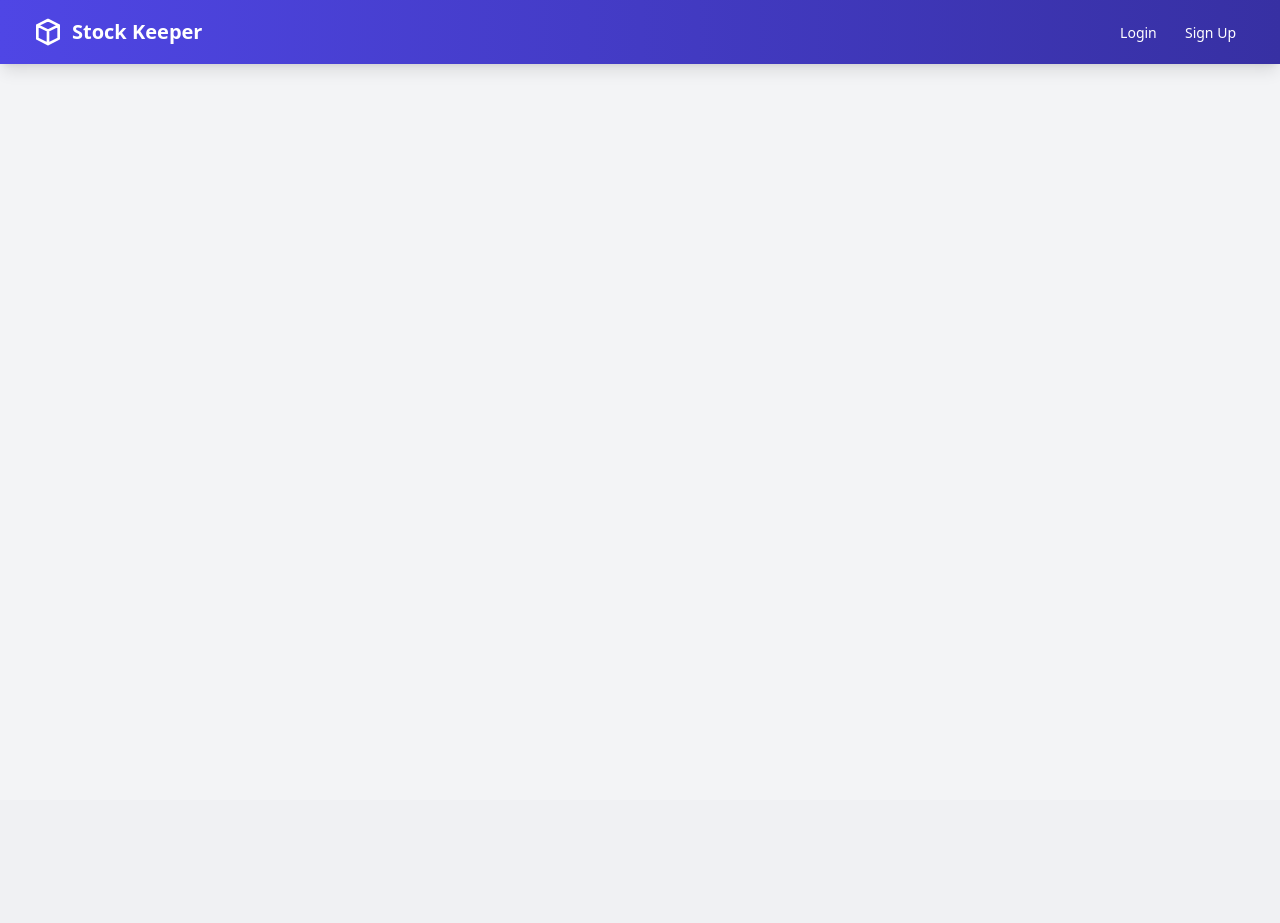
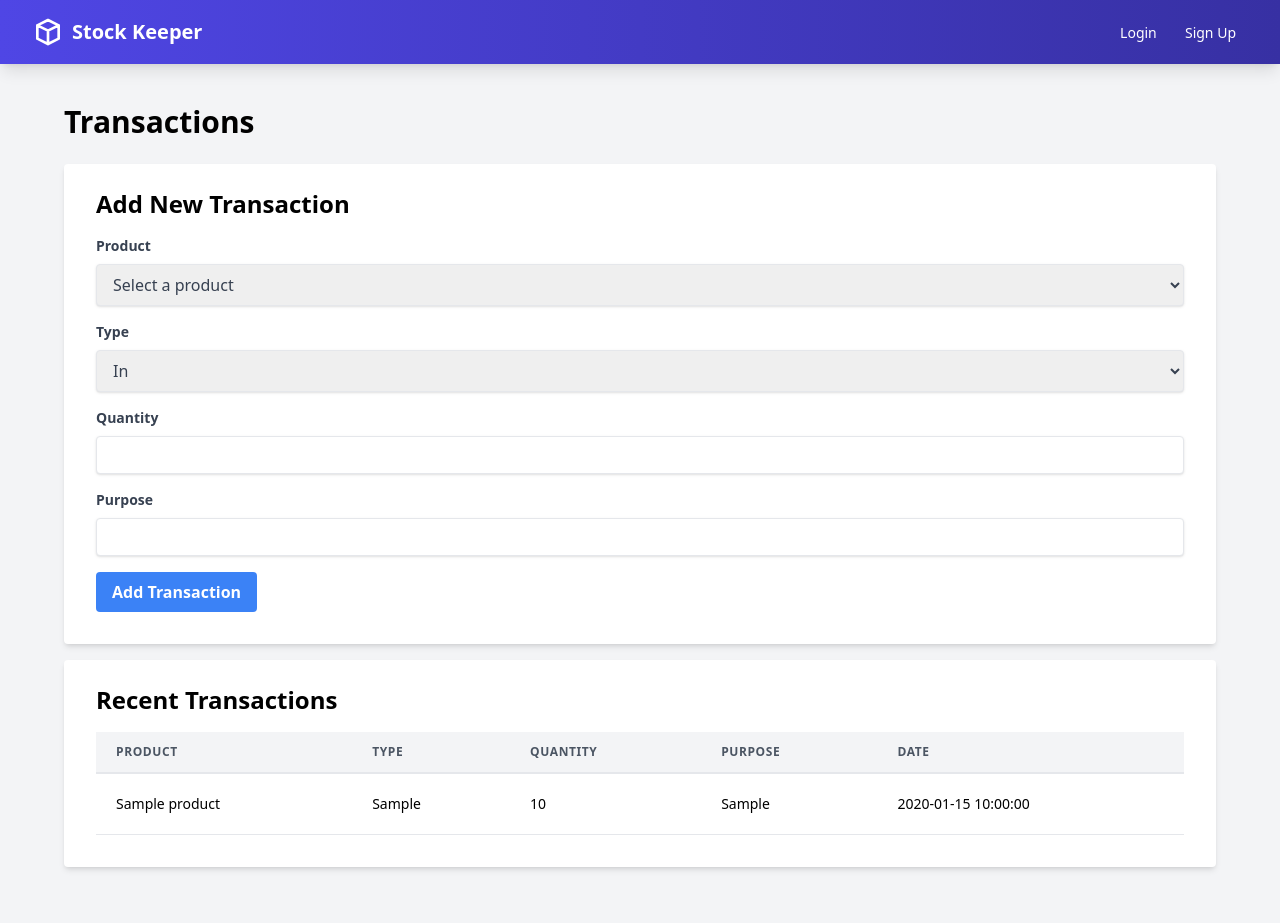
Before and after one commit to ViktorOnyedim/stock_keeper, a Flask app: page /transactions/ in a window 1280 px wide. Before the commit the page ends 70 px from the top, so only its background shows below. Run offline with Flask 3, Linux system fonts and the light colour scheme; tables that the repository leaves empty hold one stand-in row (values such as "Sample post"); some libraries are stand-ins or nearby versions.

Commit message:
Added add_transaction function to submit form

```diff
--- a/app/templates/stock/transactions.html
+++ b/app/templates/stock/transactions.html
@@ -1,5 +1,175 @@
-{% extends "base.html" %}
+{% extends "base.html" %} {% block content %}
+<div class="container mx-auto p-6">
+  <h1 class="text-3xl font-bold mb-6">Transactions</h1>
 
-{% block content %}
+  <!-- Add Transaction Form -->
+  <div class="bg-white shadow-md rounded px-8 pt-6 pb-8 mb-4">
+    <h2 class="text-2xl font-bold mb-4">Add New Transaction</h2>
+    <form onsubmit="event.preventDefault(); add_transaction();">
+      <!-- <form action="{{ url_for('app.add_transaction')}}" method="POST"> -->
+      <div class="mb-4">
+        <label
+          class="block text-gray-700 text-sm font-bold mb-2"
+          for="product_id"
+        >
+          Product
+        </label>
+        <select
+          name="product_id"
+          id="product_id"
+          class="shadow border rounded w-full py-2 px-3 text-gray-700 leading-tight focus:outline-none focus:shadow-outline"
+          required
+        >
+          <option value="">Select a product</option>
+          {% for product in products %}
+          <option value="{{ product.id }}">{{ product.name }}</option>
+          {% endfor %}
+        </select>
+      </div>
+      <div class="mb-4">
+        <label class="block text-gray-700 text-sm font-bold mb-2" for="type">
+          Type
+        </label>
+        <select
+          name="type"
+          id="type"
+          class="shadow border rounded w-full py-2 px-3 text-gray-700 leading-tight focus:outline-none focus:shadow-outline"
+          required
+        >
+          <option value="in">In</option>
+          <option value="out">Out</option>
+        </select>
+      </div>
+      <div class="mb-4">
+        <label
+          class="block text-gray-700 text-sm font-bold mb-2"
+          for="quantity"
+        >
+          Quantity
+        </label>
+        <input
+          type="number"
+          name="quantity"
+          id="quantity"
+          class="shadow appearance-none border rounded w-full py-2 px-3 text-gray-700 leading-tight focus:outline-none focus:shadow-outline"
+          required
+        />
+      </div>
+      <div class="mb-4">
+        <label class="block text-gray-700 text-sm font-bold mb-2" for="purpose">
+          Purpose
+        </label>
+        <input
+          type="text"
+          name="purpose"
+          id="purpose"
+          class="shadow appearance-none border rounded w-full py-2 px-3 text-gray-700 leading-tight focus:outline-none focus:shadow-outline"
+          required
+        />
+      </div>
+      <div class="flex items-center justify-between">
+        <button
+          class="bg-blue-500 hover:bg-blue-700 text-white font-bold py-2 px-4 rounded focus:outline-none focus:shadow-outline"
+          type="submit"
+        >
+          Add Transaction
+        </button>
+      </div>
+    </form>
+  </div>
 
+  <!-- Transactions List -->
+  <div class="bg-white shadow-md rounded px-8 pt-6 pb-8 mb-4">
+    <h2 class="text-2xl font-bold mb-4">Recent Transactions</h2>
+    <table class="min-w-full leading-normal">
+      <thead>
+        <tr>
+          <th
+            class="px-5 py-3 border-b-2 border-gray-200 bg-gray-100 text-left text-xs font-semibold text-gray-600 uppercase tracking-wider"
+          >
+            Product
+          </th>
+          <th
+            class="px-5 py-3 border-b-2 border-gray-200 bg-gray-100 text-left text-xs font-semibold text-gray-600 uppercase tracking-wider"
+          >
+            Type
+          </th>
+          <th
+            class="px-5 py-3 border-b-2 border-gray-200 bg-gray-100 text-left text-xs font-semibold text-gray-600 uppercase tracking-wider"
+          >
+            Quantity
+          </th>
+          <th
+            class="px-5 py-3 border-b-2 border-gray-200 bg-gray-100 text-left text-xs font-semibold text-gray-600 uppercase tracking-wider"
+          >
+            Purpose
+          </th>
+          <th
+            class="px-5 py-3 border-b-2 border-gray-200 bg-gray-100 text-left text-xs font-semibold text-gray-600 uppercase tracking-wider"
+          >
+            Date
+          </th>
+        </tr>
+      </thead>
+      <tbody>
+        {% for transaction in transactions %}
+        <tr>
+          <td class="px-5 py-5 border-b border-gray-200 bg-white text-sm">
+            {{ transaction.product.name }}
+          </td>
+          <td class="px-5 py-5 border-b border-gray-200 bg-white text-sm">
+            {{ transaction.type }}
+          </td>
+          <td class="px-5 py-5 border-b border-gray-200 bg-white text-sm">
+            {{ transaction.quantity }}
+          </td>
+          <td class="px-5 py-5 border-b border-gray-200 bg-white text-sm">
+            {{ transaction.purpose }}
+          </td>
+          <td class="px-5 py-5 border-b border-gray-200 bg-white text-sm">
+            {{ transaction.transaction_date.strftime('%Y-%m-%d %H:%M:%S') }}
+          </td>
+        </tr>
+        {% endfor %}
+      </tbody>
+    </table>
+  </div>
+</div>
+
+<script>
+  const add_transaction = () => {
+    alert("hello");
+    const product_id = document.getElementById("product_id").value;
+    const type = document.getElementById("type").value;
+    const quantity = document.getElementById("quantity").value;
+    const purpose = document.getElementById("purpose").value;
+
+    fetch("/transactions/", {
+      method: "POST",
+      headers: {
+        "Content-Type": "application/json",
+      },
+      body: JSON.stringify({
+        product_id: product_id,
+        type: type,
+        quantity: parseInt(quantity),
+        purpose: purpose,
+        transaction_date: new Date().toISOString()
+      }),
+    })
+      .then((response) => response.json())
+      .then((data) => {
+        if (data.message) {
+          alert(data.message);
+        } else {
+            alert("Transaction added successfully!");
+            console.log(data); // for debugging purposes
+        }
+      })
+      .catch((error) => {
+        console.error("Error:", error);
+        alert("An error occurred while processing the transaction.");
+      });
+  };
+</script>
 {% endblock %}
```
